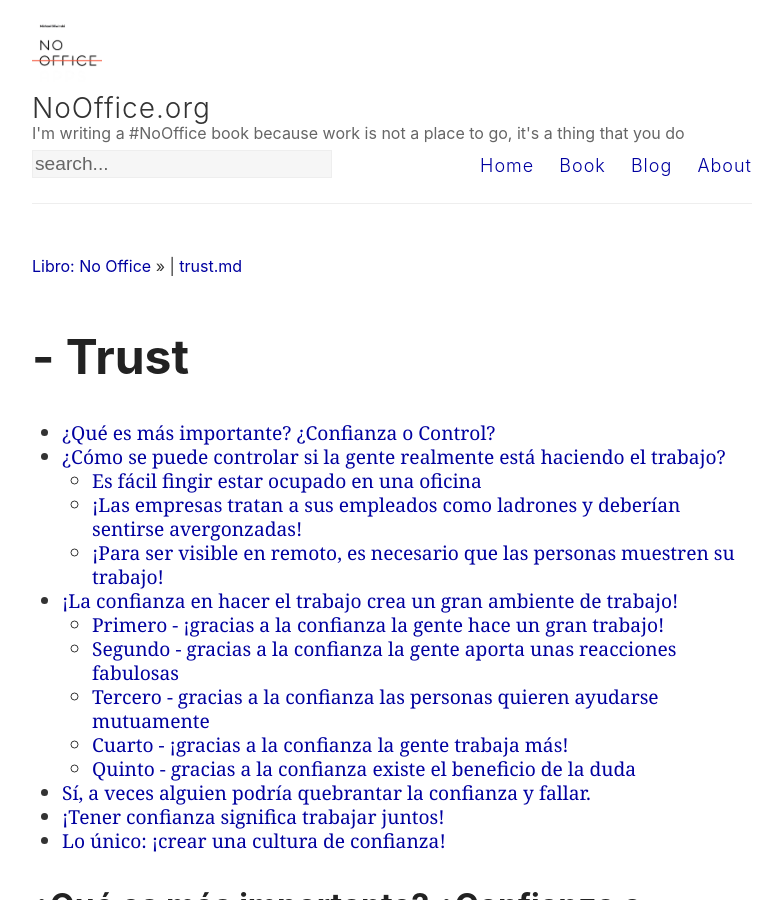
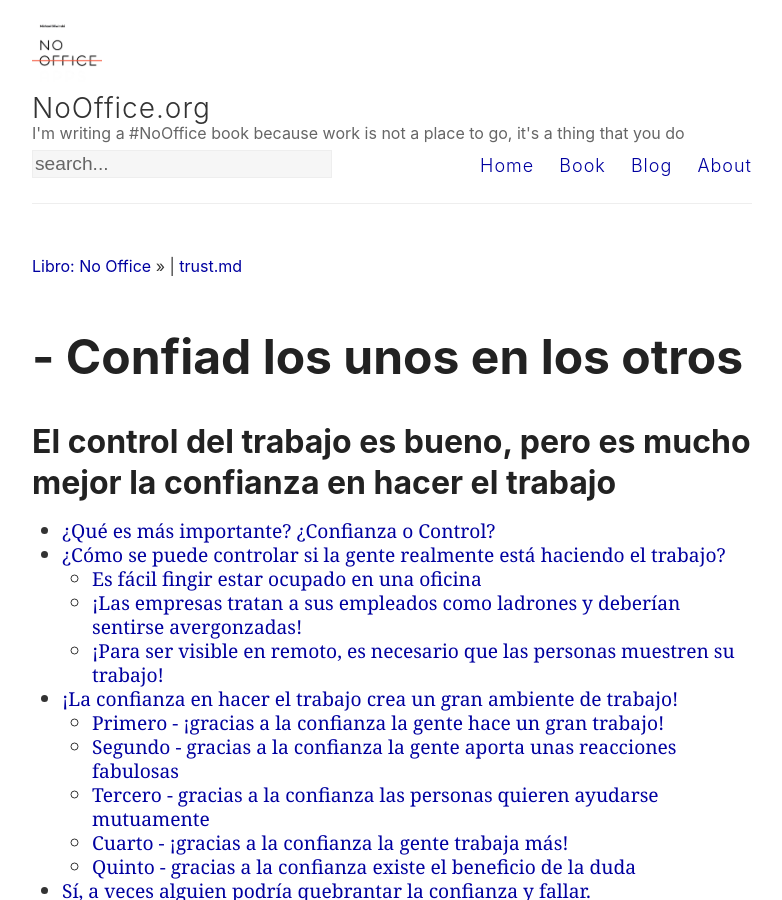
Before and after one commit to Nozbe/NoOffice.org, a Jekyll site: the page built from _es/trust.md, in a window 1280 px wide and 900 px high. Shown: the whole window, without its empty margins (248-1030 px from the left). Built offline with Jekyll 4.4.1, drawn with Linux system fonts in a browser that asks for light colours; some of the changed lines change nothing that is shown.

Commit message:
Update trust.md

```diff
--- a/_es/trust.md
+++ b/_es/trust.md
@@ -1,7 +1,7 @@
 ---
-parte: Two
-título: Confiad los unos en los otros
-subtítulo: "El control del trabajo es bueno, pero es mucho mejor la confianza en hacer el trabajo"
+part: Two
+title: Confiad los unos en los otros
+subtitle: "El control del trabajo es bueno, pero es mucho mejor la confianza en hacer el trabajo"
 ---
 
 * TOC
```
